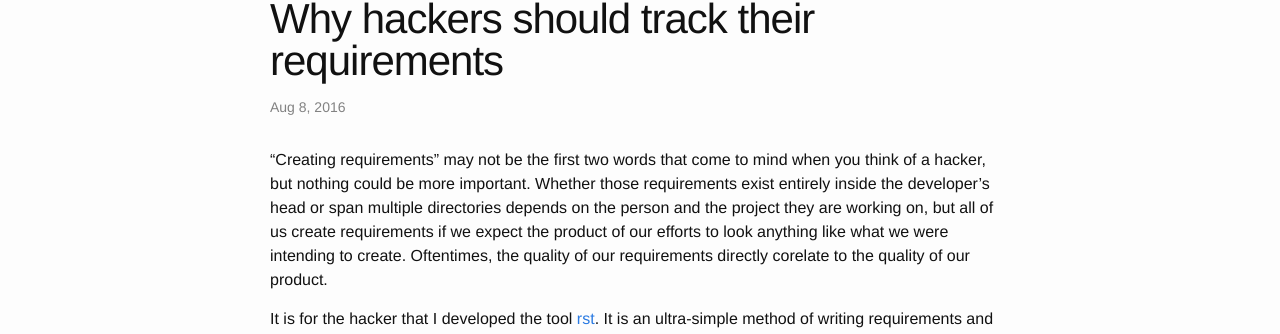
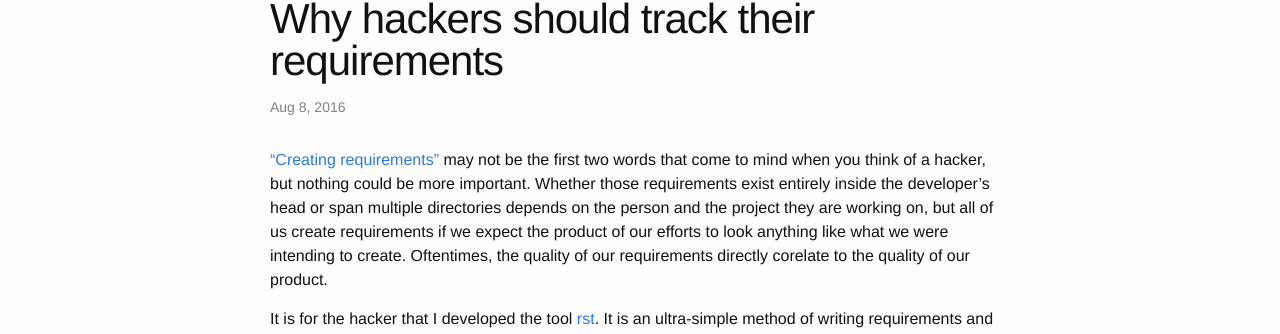
Before and after one commit to vitiral/vitiral.github.io, a Jekyll site: the page built from _posts/2016-08-08-why-hackers-should-track-their-requirements.md, in a window 1280 px wide. Shown: the part 94-428 px from the top of the page. Built offline with Jekyll 4.4.1, drawn with Linux system fonts in a browser that asks for light colours; part of the change alters nothing that is shown.

```diff
--- a/_posts/2016-08-08-why-hackers-should-track-their-requirements.md
+++ b/_posts/2016-08-08-why-hackers-should-track-their-requirements.md
@@ -4,7 +4,8 @@ title:  "Why hackers should track their requirements"
 date:   2016-08-08
 categories: developer
 ---
-"Creating requirements" may not be the first two words that come to mind
+["Creating requirements"](https://en.m.wikipedia.org/wiki/Software_requirements_specification)
+may not be the first two words that come to mind
 when you think of a hacker, but nothing could be more important. Whether
 those requirements exist entirely inside the developer's head or span multiple directories
 depends on the person and the project they are working on, but all of
```
